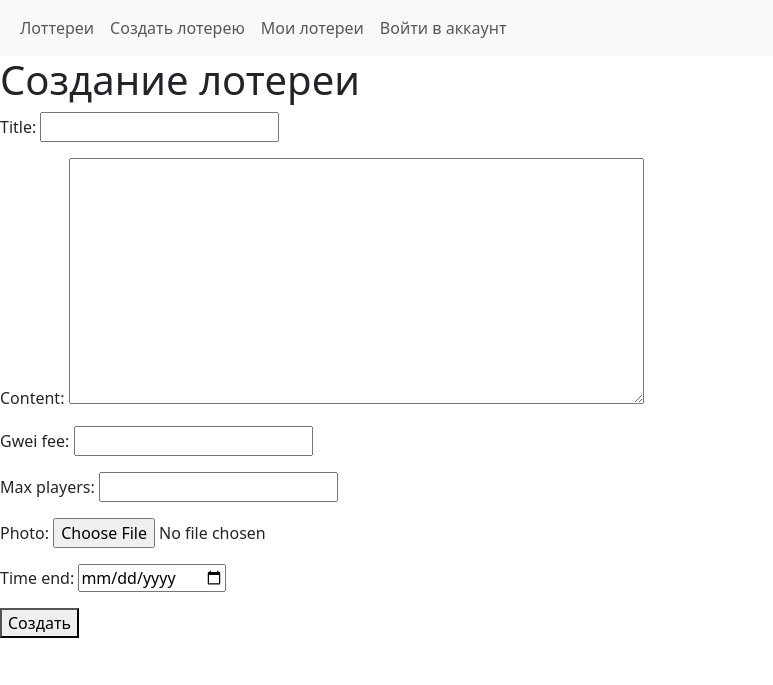
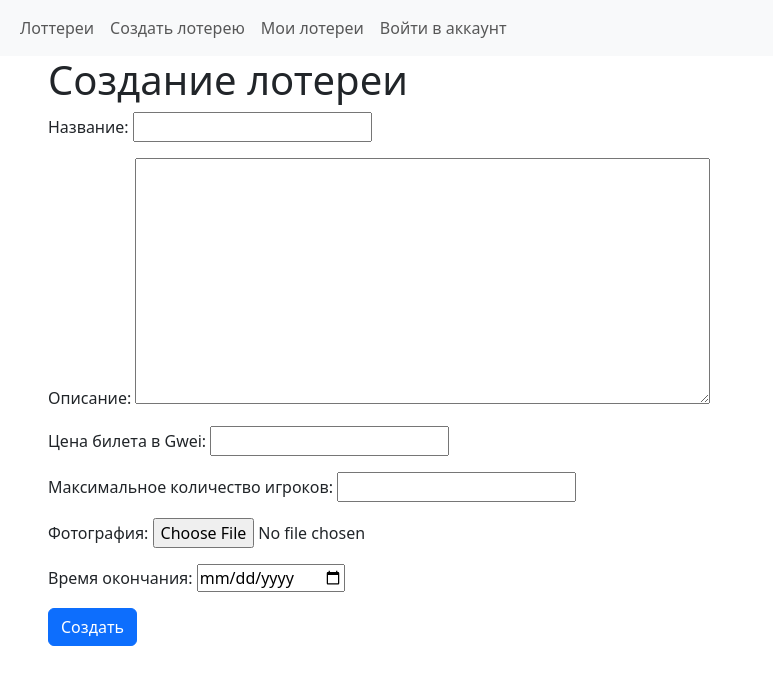
Before and after one commit to SizovApps/BloackchainLottery, a Django app: page /createLottery/ in a window 1280 px wide. Shown: the top 685 px of the page, without its empty margins (0-773 px from the left). Run offline with Django 4.2, Linux system fonts and the light colour scheme; some libraries are stand-ins or nearby versions.

Commit message:
Update ui:

```diff
--- a/BlockcheinLottery/lottery/forms.py
+++ b/BlockcheinLottery/lottery/forms.py
@@ -10,6 +10,14 @@ class AddLotteryForm(forms.ModelForm):
     class Meta:
         model = Lottery
         fields = ['title', 'content', 'gwei_fee', 'max_players', 'photo', 'time_end']
+        labels = {
+            "title": "Название",
+            "content": "Описание",
+            "gwei_fee": "Цена билета в Gwei",
+            "max_players": "Максимальное количество игроков",
+            "photo": "Фотография",
+            "time_end": "Время окончания"
+        }
         widgets = {
             'content': forms.Textarea(attrs={'cols': 60, "rows": 10}),
             'time_end': DateInput(),
--- a/BlockcheinLottery/lottery/services/create_smart_contract_service.py
+++ b/BlockcheinLottery/lottery/services/create_smart_contract_service.py
@@ -4,6 +4,7 @@ import json
 from enum import Enum
 # import module
 import traceback
+
 
 
 _priceFeedAddress = "0xD4a33860578De61DBAbDc8BFdb98FD742fA7028e"
--- a/BlockcheinLottery/lottery/templates/lottery/create_lottery.html
+++ b/BlockcheinLottery/lottery/templates/lottery/create_lottery.html
@@ -1,11 +1,13 @@
 {% extends 'lottery/base.html' %}
 {% block content %}
-  <h1>{{title}}</h1>
-  <form action="{% url 'create_lottery' %}" method="post" enctype="multipart/form-data">
+  <h1 class="ms-5">{{title}}</h1>
+  <div class="ms-5">
+  <form class="" action="{% url 'create_lottery' %}" method="post" enctype="multipart/form-data">
     {% csrf_token %}
 
-    <div class="form-error">{{form.non_field_errors}}</div>
+    <div class="form-error form-group">{{form.non_field_errors}}</div>
     {{ form.as_p}}
-    <button type="submit">Создать</button>
+    <button class="btn btn-primary" type=" submit">Создать</button>
   </form>
+  </div>
 {% endblock %}
--- a/BlockcheinLottery/lottery/templates/lottery/lotteryDetail.html
+++ b/BlockcheinLottery/lottery/templates/lottery/lotteryDetail.html
@@ -1,6 +1,7 @@
 {% extends 'lottery/base.html' %}
 
 {% block content %}
+<div class="ms-5">
 <h1>Называние: {{ lot.title}}</h1>
 <p>Состояние лотереи: {{ lottery_state}}</p>
 <p>Адресс: {{ lot.address}}</p>
@@ -28,5 +29,5 @@
 {% if lot.creator_address == user.username and lottery_state == "Лоттерея запущена"%}
     <a href="{% url 'end_lottery' lot.pk %}" class="btn btn-primary">Завершить лотерею</a>
 {% endif%}
-
+</div>
 {% endblock %}
--- a/BlockcheinLottery/lottery/templates/lottery/sign_transaction.html
+++ b/BlockcheinLottery/lottery/templates/lottery/sign_transaction.html
@@ -10,7 +10,7 @@
  <input type="hidden" id="value" name="value" value="{{ value }}">
 
  {% if code == 1 %}
- <a href="{% url 'save_contract_address' %}" id="deploy-metamask" type="submit">Подписать</a>
+ <a class="btn btn-primary" href="{% url 'save_contract_address' %}" id="deploy-metamask" type="submit">Подписать</a>
  {% endif %}
 
  {% if code == 2 %}
```
Also changed, not shown: BlockcheinLottery/lottery/templates/lottery/login.html (+4 -6 lines).
